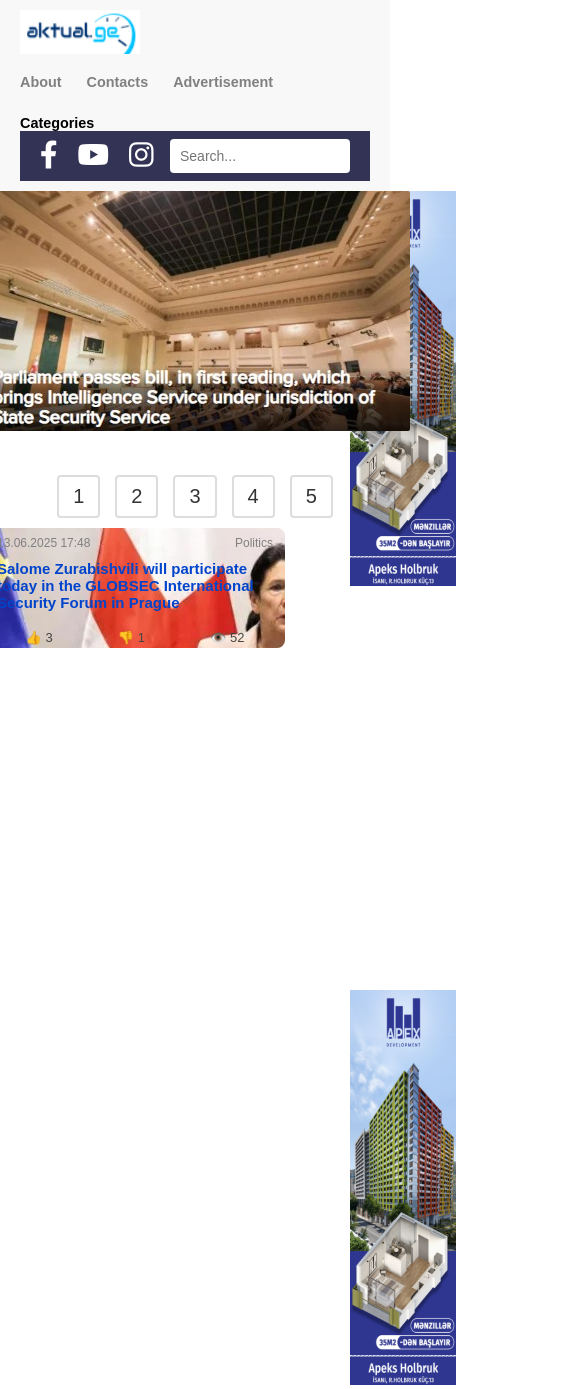
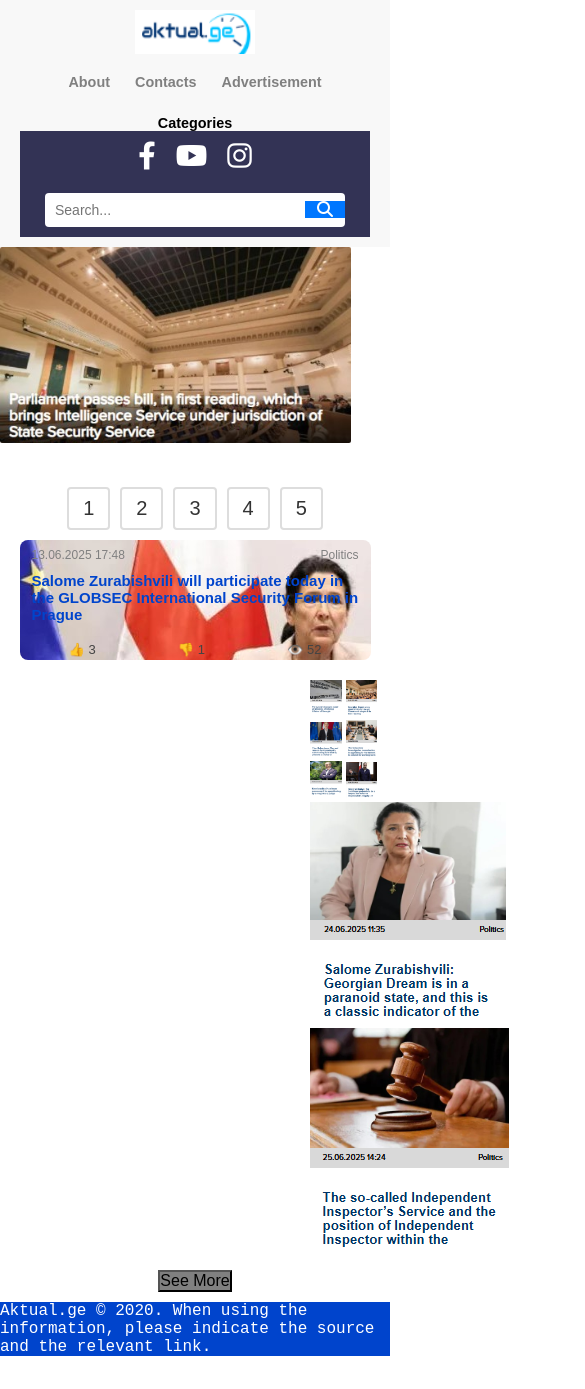
Before and after one commit to Sabhyas/AktualCopy, a plain HTML site: page Main/index.html in a window 390 px wide. Shown: the top 1389 px of the page, 585 px wide, since content can reach past the window. After the commit the page ends 1356 px from the top, so only its background shows below. Drawn offline with Linux system fonts and the light colour scheme.

Commit message:
First commit: Upload aktual site

```diff
--- a/Main/index.html
+++ b/Main/index.html
@@ -70,7 +70,9 @@
 
 
    <div class="news-card">
-  <div class="news-image"> <img src="EMCode_df728e7a95e9610d2821bd955e2276d0.jpg" alt=""></div>
+  <div class="news-image">
+  <img src="EMCode_df728e7a95e9610d2821bd955e2276d0.jpg" alt="">
+</div>
   <div class="news-meta">
     <span>13.06.2025 17:48</span>
     <span>Politics</span>
@@ -88,8 +90,36 @@
 </div>
   </main>
 
+ <div class="allcont">
+  <img class="newimg" src="police.png" alt="">
+  <img class="newimg" src="Parlm.png" alt="">
+  <img class="newimg" src="newimmm.png" alt="">
+  <img class="newimg" src="wllnk.png" alt="">
+  <br>
+  <img class="newimg" src="iosel.png" alt="">
+  <img class="newimg" src="vsh.png" alt="">
+  <img src="zour1.png" alt="">
+  <img src="law.png" alt="">
+</div>
 
+<div style="text-align: center; margin-top: 10px; margin-bottom: 10px;">
+  <button id="seeMoreBtn">See More</button>
+</div>
 
+<div class="extra-images" style="display: none;">
+  <img src="melia.png" alt="">
+  <img src="extrgm.png" alt="">
+  <img src="paid.png" alt="">
+  <img src="dream.png" alt="">
+  <br>
+  <img src="russian.png" alt="">
+  <img src="paid.png" alt="">
+  <img src="new3.png" alt="">
+  <img src="china.png" alt="">
+
+</div>
+
+  <footer class="footer">Aktual.ge © 2020. When using the information, please indicate the source and the relevant link.</footer>
   <script src="script.js"></script>
 </body>
 </html>
--- a/Main/script.js
+++ b/Main/script.js
@@ -62,3 +62,10 @@ dislikebutton.onclick = () => {
   dislikecount.textContent = parseInt(dislikecount.textContent) + 1;
   reacted = true;
 };
+
+const seeMoreBtn = document.getElementById("seeMoreBtn")
+const invisible = document.querySelector(".extra-images")
+
+seeMoreBtn.onclick = function() {
+  document.querySelector(".extra-images").style.display = 'block';
+}
--- a/Main/style.css
+++ b/Main/style.css
@@ -156,7 +156,6 @@ main {
   border-color: #0077ff;
 }
 
-
 .news-card {
   width: 300px;
   background-color: #fff;
@@ -211,3 +210,96 @@ main {
   height: 0px;
   margin-left: 350px;
 }
+
+.allcont {
+  display: block;
+  margin-left: 300px;
+  margin-top: 20px;
+}
+
+.footer {
+  background-color: #0044cc;
+  color: white;
+  font-family: 'Courier New', Courier, monospace;
+}
+
+#seeMoreBtn {
+  background-color: gray;
+  font-size: 16px;
+  font: bold;
+  cursor: pointer;
+}
+
+.extra-images {
+
+  display: flex;
+  gap: 10px;
+  margin-left: 300px;
+}
+
+@media (max-width: 768px) {
+
+  .column {
+    flex-direction: column;
+    align-items: center;
+  }
+
+  .text-items {
+    justify-content: center;
+  }
+
+  .bluefront {
+    flex-direction: column;
+    height: auto;
+    padding: 10px;
+  }
+
+  .logos {
+    justify-content: center;
+    width: 100%;
+    margin-bottom: 10px;
+  }
+
+  .searchbar {
+    width: 100%;
+    max-width: 300px;
+  }
+
+  .news-card {
+    width: 90%;
+    margin-left: 0;
+  }
+
+  .image-container img {
+    width: 90%;
+    height: auto;
+  }
+
+  .allcont,
+  .extra-images {
+    justify-content: center;
+    padding: 0 10px;
+  }
+
+  .newimg,
+  .extra-images img {
+    width: 45%;
+  }
+
+  .ad {
+    margin-left: 0;
+    display: none;
+    text-align: center;
+  }
+
+  #adsecond {
+    margin-left: 0;
+    margin-bottom: 30px;
+    width: 100%;
+  }
+
+  .number-bar {
+    flex-wrap: wrap;
+    gap: 10px;
+  }
+}
```
Also changed, not shown: Main/Nmg.png (added), Main/Parlm.png (added), Main/Wkl.png (added), Main/china.png (added), Main/dream.png (added), Main/extrgm.png (added), Main/iosel.png (added), Main/law.png (added), Main/melia.png (added), Main/new3.png (added), Main/newimmm.png (added), Main/paid.png (added), Main/police.png (added), Main/russian.png (added), 3 more files.
